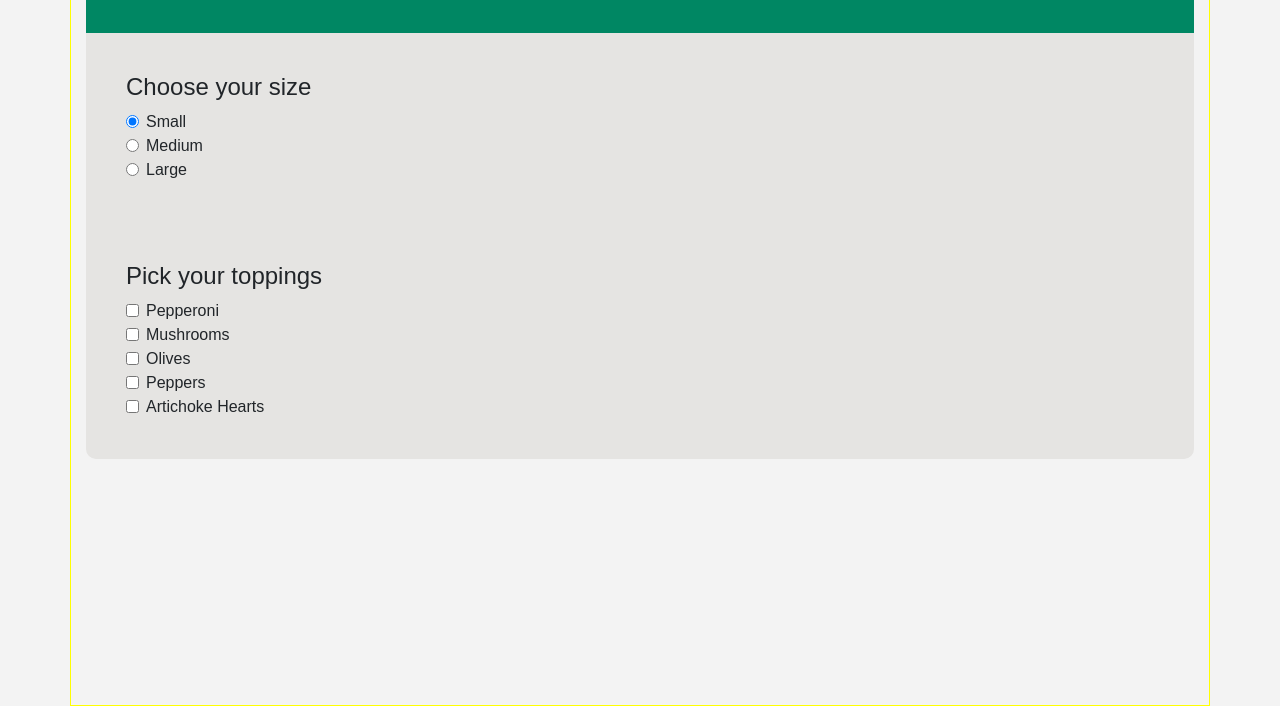
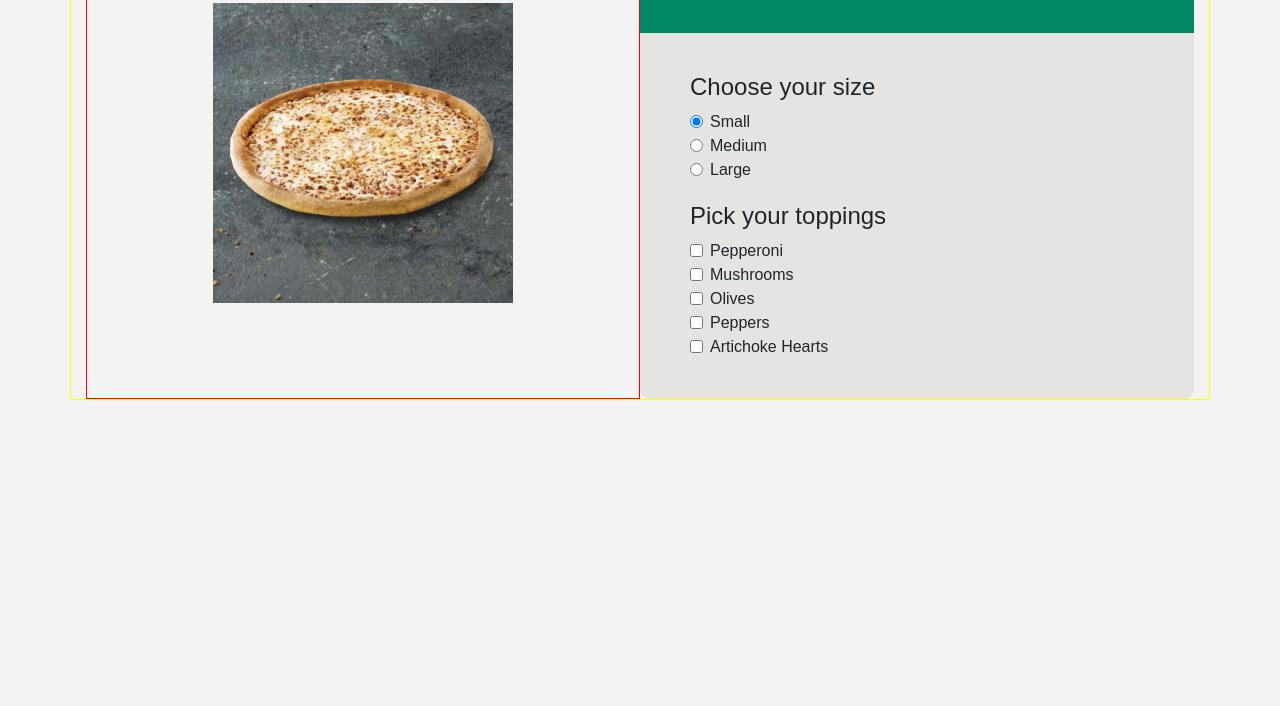
Before and after one commit to seschwartz8/sasa-johns-pizza, a plain HTML site: page index.html in a window 1280 px wide. Shown: the part 244-950 px from the top of the page. After the commit the page ends 800 px from the top, so only its background shows below. Drawn offline with nearby package versions, Linux system fonts and the light colour scheme; a web font is replaced by a local one.

Commit message:
adjust CSS to include display of pizza

```diff
--- a/css/styles.css
+++ b/css/styles.css
@@ -27,19 +27,48 @@ body {
 
 .container {
   border: 1px solid yellow;
-  height: 100vh;
+  display: flex;
+  justify-content: space-between;
+}
+
+.display {
+  border: 1px solid red;
+  width: 50%;
+  display: flex;
+  flex-direction: column;
+  align-items: center;
+  justify-content: center;
+}
+
+.display img {
+  width: 300px;
+}
+
+.topping-imgs img {
+  height: 50px;
 }
 
 form {
+  width: 50%;
   background-color: #E5E4E2;
   border-radius: 10px;
 }
 
-.heading, .size, .toppings {
+.form-content {
   padding: 40px;
+  display: flex;
+  flex-direction: column;
+}
+
+.size {
+  margin-left: 10px;
+}
+.toppings {
+  margin: 20px 0 0 10px;
 }
 
 .heading {
+  padding: 40px;
   background-color: #008763;
   border-radius: 10px 10px 0 0;
   color: white;
--- a/index.html
+++ b/index.html
@@ -20,14 +20,19 @@
   </div>
   <div class="second-nav"></div>
   <div class="container">
+
     <div class="display">
+      <img src="img/pizza.png" alt="pizza">
+      <div class="topping-imgs">
 
+      </div>
     </div>
 
     <form>
       <div class="heading">
         <h3>Build Your Pizza</h3>
       </div>
+      <div class="form-content">
         <div class="size">
           <h4>Choose your size</h4>
           <div class="form-check">
@@ -82,8 +87,9 @@
               Artichoke Hearts
             </label>
           </div>
+        </div>
+      </div>
 
-      </div>
 
     </form>
 
```
Also changed, not shown: img/pizza.png (added). Lines whose indentation alone changed are shown as unchanged.
